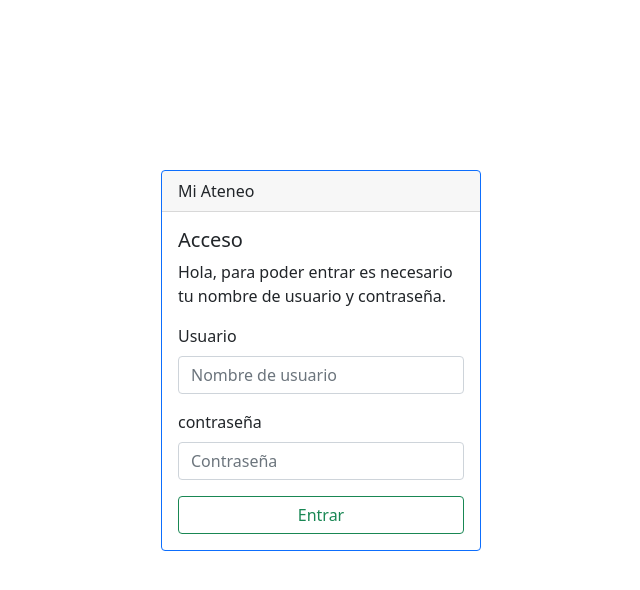
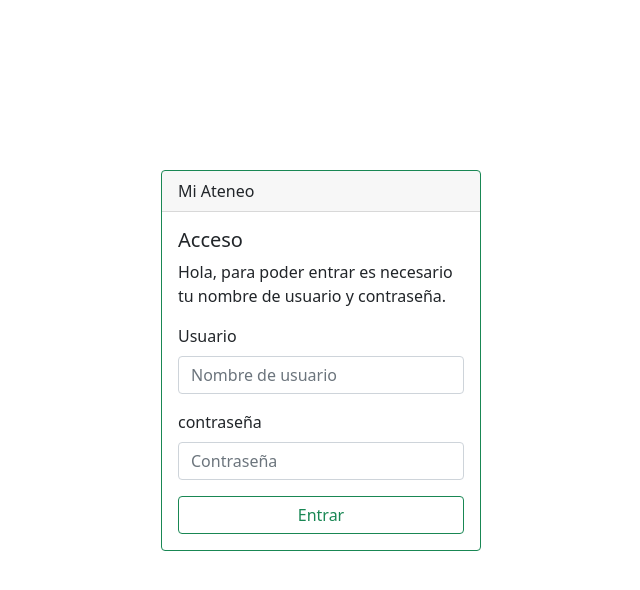
Before and after one commit to mpolox/school-messenger-swa, a React (Create React App) app: page / in a window 1280 px wide. Both pictures are taken after a click on the button "Salir". Shown: the top 590 px of the page, without its empty margins (319-959 px from the left). Built offline with nearby package versions, Linux system fonts and the light colour scheme; no server answers.

Commit message:
login screen color

```diff
--- a/src/components/login/login.js
+++ b/src/components/login/login.js
@@ -37,7 +37,7 @@ const [usuario, setUsuario] = useState({
 
   const handleLogin = (e) => {
     e.preventDefault();
-    const {data} = axios.post('https://eu2apisisdev01.azurewebsites.net/api/user/Login',{
+    axios.post('https://eu2apisisdev01.azurewebsites.net/api/user/Login',{
       userName: usuario.userName,
       password: usuario.password
     })
@@ -60,7 +60,7 @@ const [usuario, setUsuario] = useState({
 
   return (
   <div className="home">
-  <Card border="primary" style={{ width: '20rem' }}>
+  <Card border="success" style={{ width: '20rem' }}>
     <ShowThealert></ShowThealert>
 
 
```
